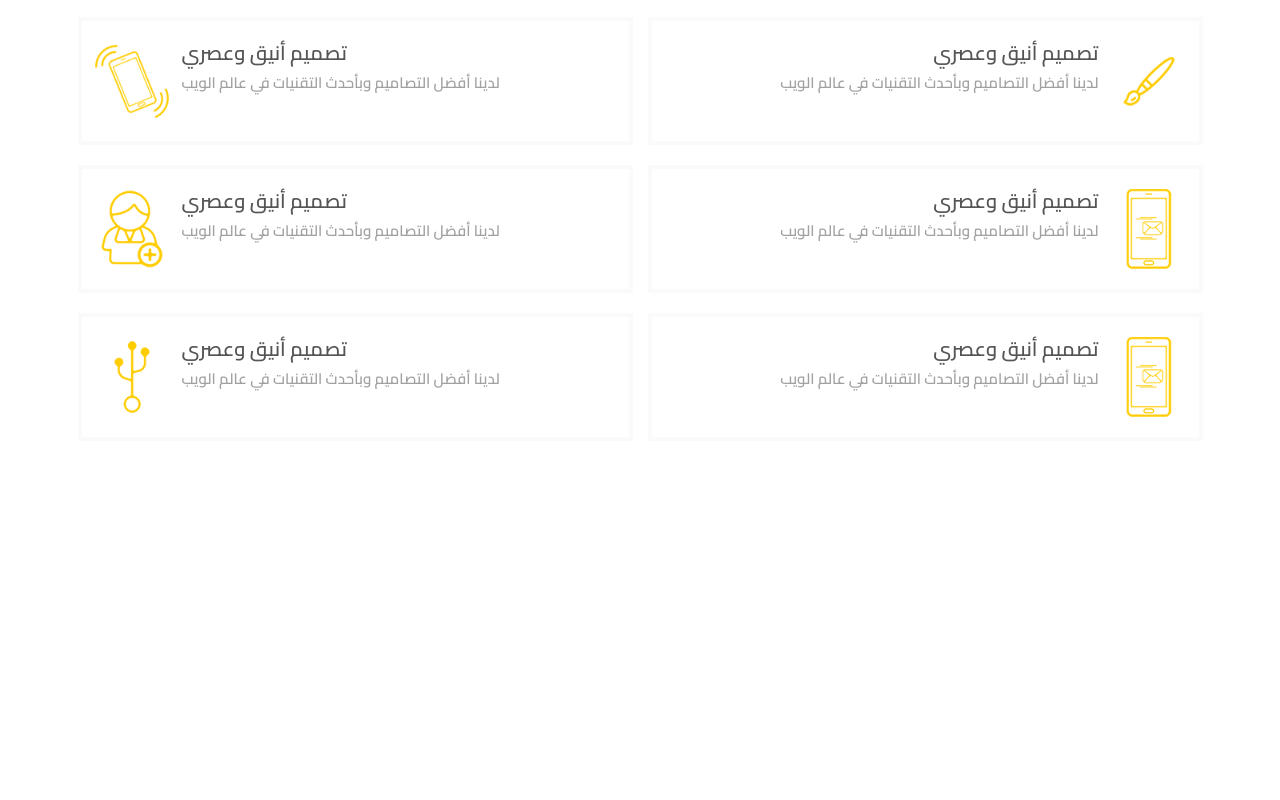
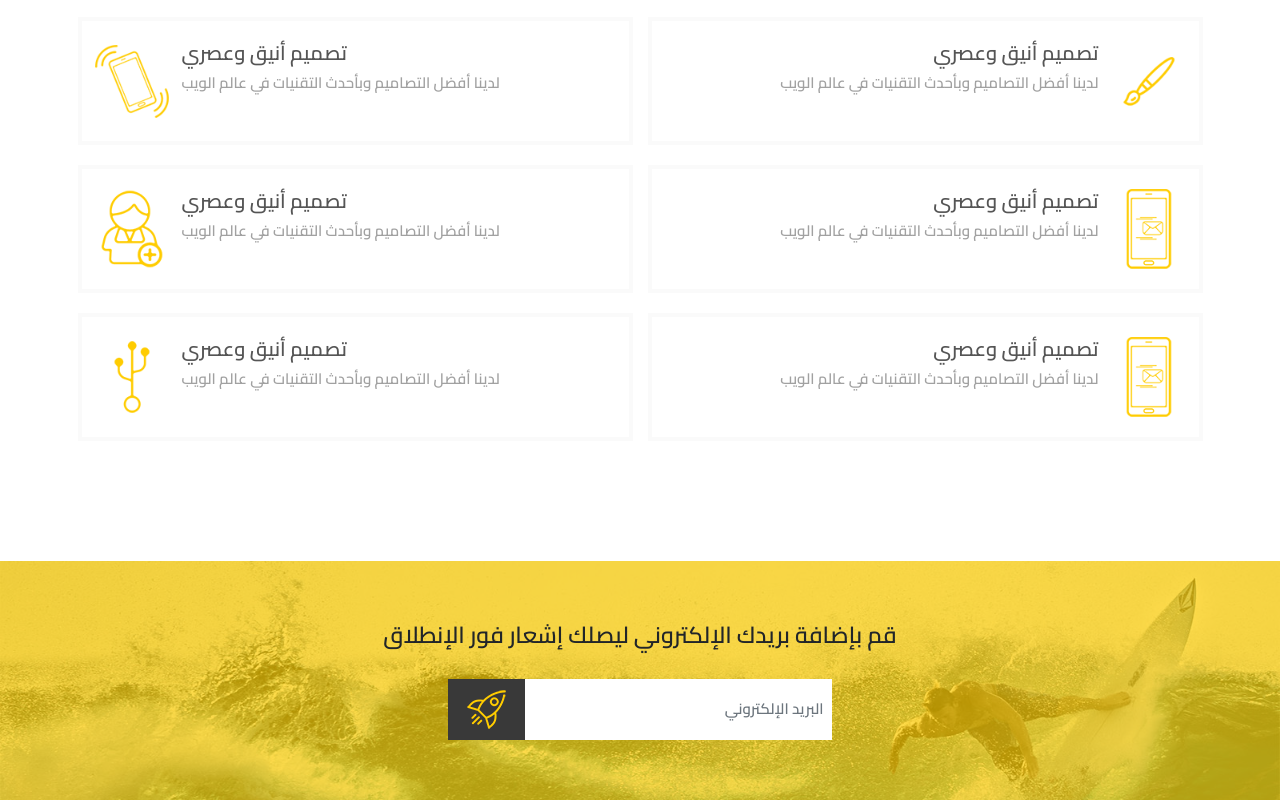
Before and after one commit to AhmedDatori/coming-soon, a plain HTML site: page index.html in a window 1280 px wide. Shown: the part 827-1627 px from the top of the page. Before the commit the page ends 1388 px from the top, so only its background shows below. Drawn offline with Linux system fonts and the light colour scheme.

Commit message:
finnished the footer-notification

```diff
--- a/css/style.css
+++ b/css/style.css
@@ -115,3 +115,34 @@ section.features .row .d-flex p{
 section.features .row .col-md-6:nth-child(even){
     direction: ltr;
 }
+footer{
+    background-image: url(../images/footer-bg.jpg);
+    background-position: center;
+    background-size: cover;
+    text-align: center;
+
+}
+footer .footer-notification{
+    background-color: rgba(255, 206, 0, 0.7);
+    padding: 6rem 0;
+}
+footer .footer-notification h3{
+    font-size: 2.3rem;
+    margin-bottom: 3rem;
+}
+footer .input-group{
+    width: 30%;
+    margin: auto;
+}
+footer .input-group input{
+    border-radius: 0;
+    font-size: 1.5rem;
+    color: #c7c7c7;
+    border-color: #fff;
+    text-align: right;
+}
+footer .input-group button{
+    background-color: #393939;
+    border-radius: 0;
+    padding: 1rem 1.8rem;
+}
--- a/index.html
+++ b/index.html
@@ -133,7 +133,21 @@
         </section>
     </main>
     <footer>
+        <div class="footer-notification">
+            <h3>قم بإضافة بريدك الإلكتروني ليصلك إشعار فور الإنطلاق</h3>
+            <form class="needs-validation">
+                <div class="input-group">
+                    <input type="email"  class="form-control" required placeholder="البريد الإلكتروني">
+                    <button type="submit" class="btn"><img src="images/send2.png"></button>
+                    <div class="invalid-feedback">
+                        عذرا يرجى إدخال البريد الإلكتروني
+                    </div>
+                </div>
+            </form>
+        </div>
+        <div class="social-media">
 
+        </div>
     </footer>
 
     <script src="asset/bootstrap/js/bootstrap.min.js"></script>
```
